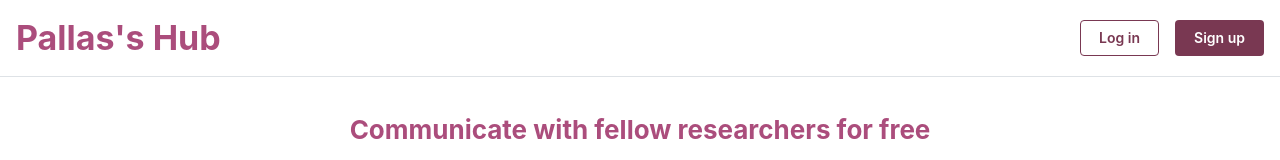
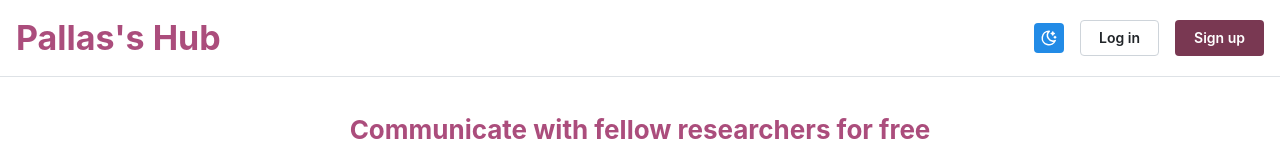
Before and after one commit to ysheliakin/pallass, a React (Vite) app in the folder client/: page / in a window 1280 px wide. Shown: the top 160 px of the page. Built offline with nearby package versions, Linux system fonts and the light colour scheme; no server answers.

Commit message:
Add color scheme toggle

```diff
--- a/client/src/components/ColorSchemeToggle/ColorSchemeToggle.tsx
+++ b/client/src/components/ColorSchemeToggle/ColorSchemeToggle.tsx
@@ -1,13 +1,18 @@
-import { Button, Group, useMantineColorScheme } from '@mantine/core';
+import { IconMoonStars, IconSun } from '@tabler/icons-react';
+import { ActionIcon, Button, Group, useMantineColorScheme } from '@mantine/core';
 
 export function ColorSchemeToggle() {
-  const { setColorScheme } = useMantineColorScheme();
+  const { colorScheme, toggleColorScheme } = useMantineColorScheme();
 
   return (
-    <Group>
-      <Button onClick={() => setColorScheme('light')}>Light</Button>
-      <Button onClick={() => setColorScheme('dark')}>Dark</Button>
-      <Button onClick={() => setColorScheme('auto')}>Auto</Button>
-    </Group>
+    <ActionIcon
+      // variant="outline"
+      color={colorScheme === 'dark' ? 'yellow' : 'blue'}
+      onClick={toggleColorScheme}
+      title="Toggle color scheme"
+      style={{ height: 30, width: 30 }}
+    >
+      {colorScheme === 'dark' ? <IconSun size={18} /> : <IconMoonStars size={18} />}
+    </ActionIcon>
   );
 }
--- a/client/src/components/Layout/Layout.tsx
+++ b/client/src/components/Layout/Layout.tsx
@@ -1,7 +1,8 @@
 import React from 'react';
 import { Link, Outlet } from 'react-router-dom';
-import { AppShell, Button, Group, Title } from '@mantine/core';
+import { AppShell, Button, ColorSchemeScript, Group, Title } from '@mantine/core';
 import { styles } from '@/theme';
+import { ColorSchemeToggle } from '../ColorSchemeToggle/ColorSchemeToggle';
 
 export function Layout() {
   return (
@@ -12,7 +13,8 @@ export function Layout() {
             <Title order={1}>Pallas's Hub</Title>
           </Link>
           <Group>
-            <Button component={Link} to="/login" variant="outline" style={styles.primaryButton}>
+            <ColorSchemeToggle />
+            <Button component={Link} to="/login" variant="default">
               Log in
             </Button>
             <Button component={Link} to="/signup" style={styles.primaryButton}>
--- a/client/src/theme.ts
+++ b/client/src/theme.ts
@@ -60,7 +60,11 @@ export const styles = {
     paddingTop: 80,
     paddingBottom: 20,
   },
-  primaryButton: {},
+  primaryButton: {
+    '&:hover': {
+      backgroundColor: theme.colors.Accent[1], // FIXME
+    },
+  },
   secondaryButton: {},
   input: {
   },
```
